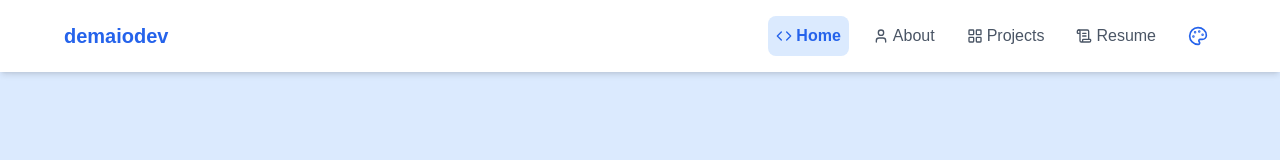
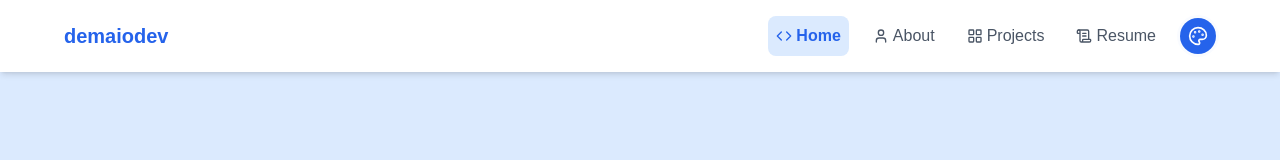
Before and after one commit to demaiodev/react-portfolio, a React (Vite) app: page / in a window 1280 px wide. Shown: the top 160 px of the page. Built offline with nearby package versions, Linux system fonts and the light colour scheme; a web font is replaced by a local one.

Commit message:
ai writes bad code so i fixed this part

```diff
--- a/src/components/ThemeSelector.tsx
+++ b/src/components/ThemeSelector.tsx
@@ -5,20 +5,14 @@ import { themes } from "../themes";
 import type { ThemeId } from "../themes";
 
 const ThemeSelector: React.FC = () => {
-  const { themeId, currentTheme, setThemeId } = useTheme();
+  const { themeId, setThemeId } = useTheme();
   const [isOpen, setIsOpen] = useState(false);
 
-  const isLightTheme =
-    currentTheme.navBg.includes("white") ||
-    currentTheme.navBg.includes("gray-100");
-
-  const buttonStyle: React.CSSProperties = isLightTheme
-    ? { backgroundColor: undefined, color: "var(--accent-600)" }
-    : {
-        backgroundColor: "var(--accent-600)",
-        color: "var(--accent-contrast-text)",
-        boxShadow: `0 0 0 3px var(--accent-100-rgba)`,
-      };
+  const buttonStyle: React.CSSProperties = {
+    backgroundColor: "var(--accent-600)",
+    color: "var(--accent-contrast-text)",
+    boxShadow: `0 0 0 3px var(--accent-100-rgba)`,
+  };
 
   return (
     <div className="relative">
```
